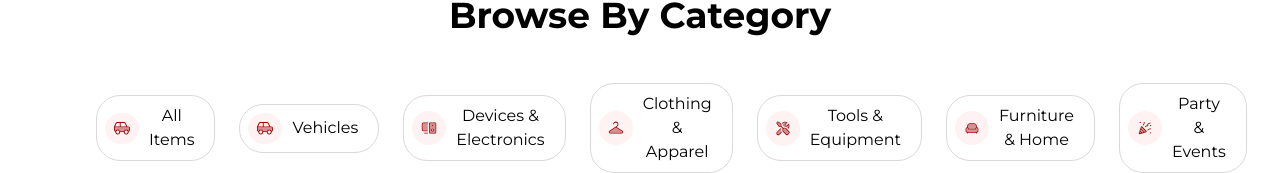
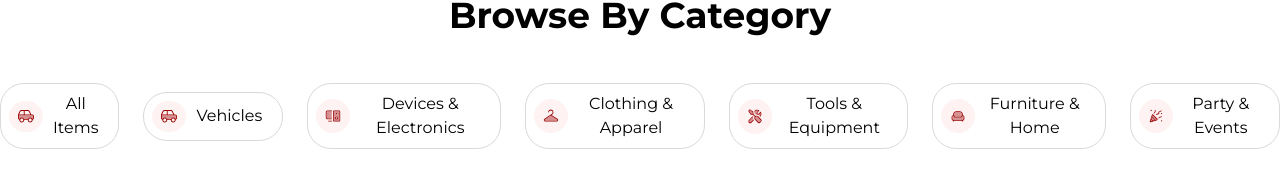
Before and after one commit to gabiuz/Lendr, a Next.js app in the folder client/: page /homepage in a window 1280 px wide. Shown: the part 980-1153 px from the top of the page. After the commit the page ends 1129 px from the top, so only its background shows below. Built offline with nearby package versions, Linux system fonts and the light colour scheme.

Commit message:
minor fix

```diff
--- a/client/app/homepage/page.jsx
+++ b/client/app/homepage/page.jsx
@@ -109,7 +109,7 @@
         <h2 className="flex text-black font-bold lg:text-4xl lg:pt-28 lg:pb-12 lg:justify-center">
           Browse By Category
         </h2>
-        <div className="flex gap-6 categories-container mx-24">
+        <div className="flex justify-center gap-6 categories-container ">
           {categories.map((category) => (
             <Categories
               key={category.id}
```
